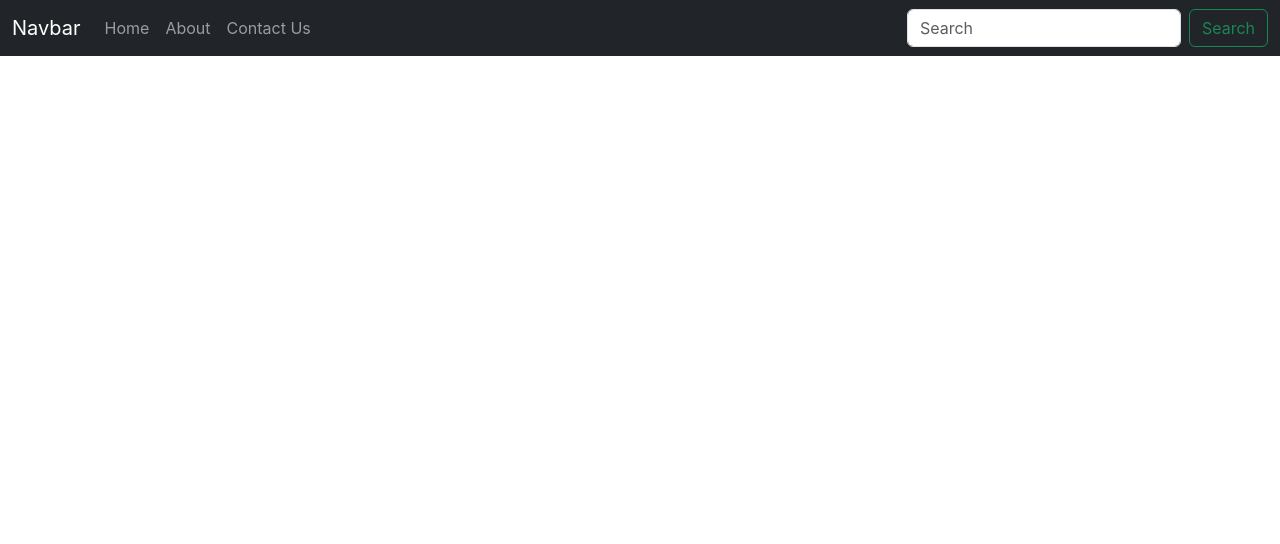
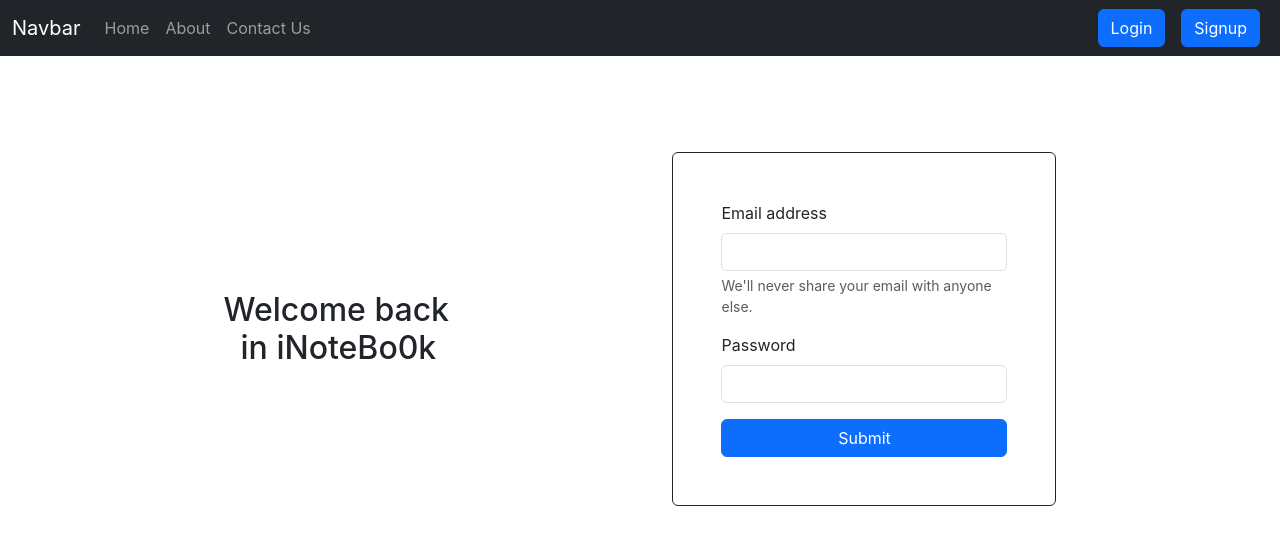
Before and after one commit to rahul02dahiya/iNoteBook, a React (Create React App) app: page /login in a window 1280 px wide. Shown: the top 544 px of the page. Built offline with nearby package versions, Linux system fonts and the light colour scheme.

Commit message:
Login page completed

```diff
--- a/src/App.js
+++ b/src/App.js
@@ -10,6 +10,8 @@ import Home from './comonents/Home';
 import About from './comonents/About';
 import ContactUs from './comonents/ContactUs';
 import NoteState from './context/notes/NoteState';
+import Login from './comonents/Login';
+import Signup from './comonents/Signup';
 
 const App = () => {
   return (
@@ -23,6 +25,8 @@ const App = () => {
           <Route exact path='/' element={<Home />} />
           <Route exact path='/about' element={<About />} />
           <Route exact path='/contactus' element={<ContactUs />} />
+          <Route exact path='/login' element={<Login />} />
+          <Route exact path='/signup' element={<Signup />} />
 
         </Routes>
 
--- /dev/null
+++ b/src/comonents/Login.js
@@ -0,0 +1,55 @@
+import React from 'react';
+import { useState } from 'react';
+
+const host = "http://127.0.0.1:5000";
+
+const Login = () => {
+
+   const [credentials, setCredentials] = useState({email:"",password:""});
+
+
+    const handleSubmit = async (e)=>{
+        e.preventDefault();
+        const response = await fetch(`${host}/api/auth/login`,{
+            method: "POST",
+        headers: {
+          "Content-Type": "application/json"
+        },
+        body: JSON.stringify({email:credentials.email, password:credentials.password})
+        });
+        const json = await response.json();
+        console.log(json);
+    }
+
+    const onChange = (e) => {
+        setCredentials({ ...credentials, [e.target.name]: e.target.value })
+    }
+
+
+    return (
+        <>
+            <div className='d-flex justify-content-center ' style={{ "marginTop": "6rem" }}>
+                <h2 className='m-auto '>   Welcome back <br /> &nbsp; in iNoteBo0k</h2>
+                <form className='border rounded border-dark p-5 me-auto'  onSubmit={handleSubmit}  style={{ "width": "24rem" }}>
+                    <div className="mb-3">
+                        <label htmlFor="email" className="form-label">Email address</label>
+                        <input type="email" className="form-control" id="email" name="email" value={credentials.email} aria-describedby="emailHelp" onChange={onChange} />
+                        <div id="emailHelp" className="form-text">We'll never share your email with anyone else.</div>
+                    </div>
+                    <div className="mb-3">
+                        <label htmlFor="password" className="form-label">Password</label>
+                        <input type="password" className="form-control" id="password" name="password" value={credentials.password} onChange={onChange} />
+                    </div>
+
+                    <div className="d-grid gap-2">
+                        <button type="submit" className="btn btn-primary btn-block">Submit</button>
+                    </div>
+
+                </form>
+            </div>
+        </>
+    )
+
+}
+
+export default Login;
--- a/src/comonents/Navbar.js
+++ b/src/comonents/Navbar.js
@@ -29,10 +29,10 @@ const Navbar = () => {
                             <Link className={`nav-link ${location.pathname === "/contactus" ? "active" : ""}`} aria-disabled="true" to="/contactus">Contact Us</Link>
                         </li>
                     </ul>
-                    <form className="d-flex" role="search">
-                        <input className="form-control me-2" type="search" placeholder="Search" aria-label="Search" />
-                        <button className="btn btn-outline-success" type="submit">Search</button>
-                    </form>
+                    <div className="d-flex">
+                        <Link className='btn btn-primary mx-2' to="/login" role='button'>Login</Link>
+                        <Link className='btn btn-primary mx-2' to="/signup" role='button'>Signup</Link>
+                    </div>
                 </div>
             </div>
         </nav>
--- a/src/comonents/Notes.js
+++ b/src/comonents/Notes.js
@@ -71,7 +71,7 @@ const Notes = () => {
                 </div>
             </div>
             <h2>Your notes</h2>
-            <div className='row m-3 '>
+            <div className='container row m-2'>
                 {notes.length===0 && <div className="container"><img src={logo} style={{"width":"100px"}} alt="loading..." /> <h6>Waiting... <p>for your Notes</p></h6> </div>}
                 {notes.map(
                     (note) => {
--- /dev/null
+++ b/src/comonents/Signup.js
@@ -0,0 +1,9 @@
+import React from 'react'
+
+const Signup = () => {
+    return (
+        <div>Signup</div>
+      )
+}
+
+export default Signup
--- a/src/context/notes/NoteState.js
+++ b/src/context/notes/NoteState.js
@@ -21,7 +21,7 @@ const NoteState = (props) => {
         }
       })
       const dNotes = await response.json();
-      console.log(dNotes);
+      // console.log(dNotes);
       setNotes(dNotes);
     } catch (error) {
       console.error('There was a problem with the fetch operation:', error);
@@ -70,7 +70,7 @@ const NoteState = (props) => {
         newNotes[i].title = title;
         newNotes[i].description = description;
         newNotes[i].tag = tag;
-        console.log(newNotes[i]);
+        // console.log(newNotes[i]);
         break;
       }
     }
```
